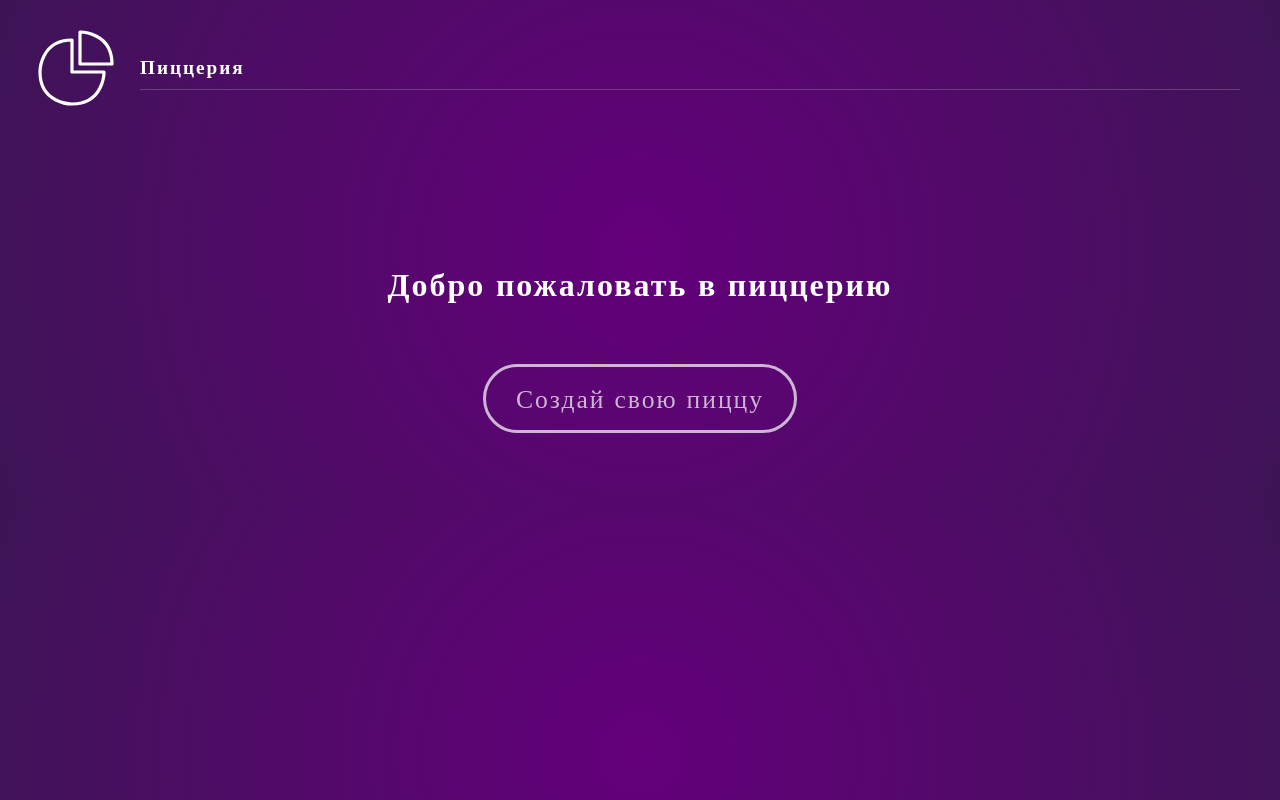
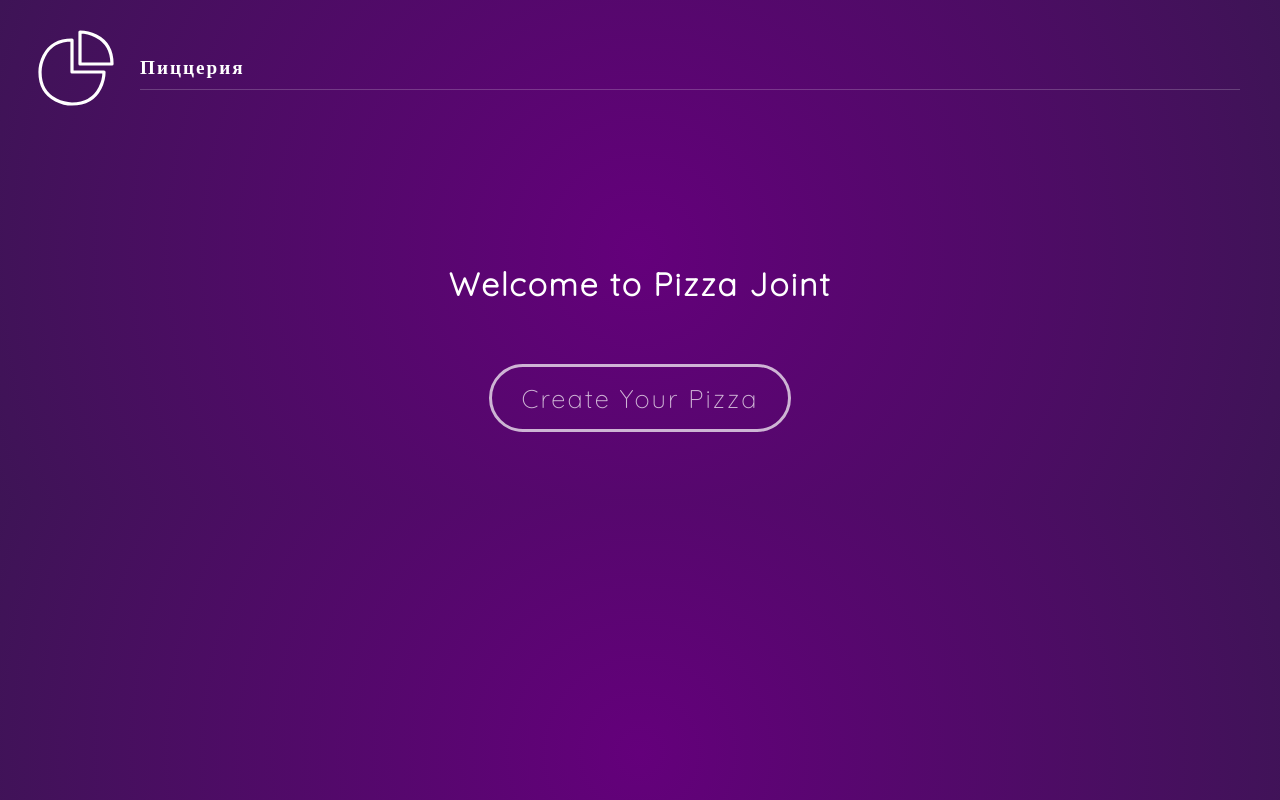
Before and after one commit to Zelelo622/Pizzeria-framer-motion, a React (Create React App) app: page / in a window 1280 px wide. Built offline with nearby package versions, Linux system fonts and the light colour scheme.

Commit message:
анимация кнопки создания пиццы

```diff
--- a/src/components/Home.js
+++ b/src/components/Home.js
@@ -1,6 +1,21 @@
 import React from "react";
-import { NavLink } from "react-router-dom";
+import { Link } from "react-router-dom";
 import { motion } from "framer-motion";
+
+const buttonVariants = {
+  visible: {
+    x: [0, -10, 10, -10, 10, 0],
+    transition: { delay: 2 }
+  },
+  hover: {
+    scale: [1, 1.1, 1, 1.1, 1, 1.1],
+    textShadow: "0px 0px 8px rgb(255,255,255)",
+    boxShadow: "0px 0px 8px rgb(255,255,255)",
+    transition: {
+      duration: 1.5,
+    },
+  },
+};
 
 const Home = () => {
   return (
@@ -8,20 +23,18 @@ const Home = () => {
       className="home container"
       initial={{ opacity: 0 }}
       animate={{ opacity: 1 }}
-      transition={{ delay: 0.4, duration: 1.5 }}
+      transition={{ delay: 1.5, duration: 1.5 }}
     >
-      <h2>Добро пожаловать в пиццерию</h2>
-      <NavLink to="/base">
+      <h2>Welcome to Pizza Joint</h2>
+      <Link to="/base">
         <motion.button
-          whileHover={{
-            scale: 1.1,
-            textShadow: "0px 0px 8px rgb(255,255,255)",
-            boxShadow: "0px 0px 8px rgb(255,255,255)",
-          }}
+          variants={buttonVariants}
+          animate="visible"
+          whileHover="hover"
         >
-          Создай свою пиццу
+          Create Your Pizza
         </motion.button>
-      </NavLink>
+      </Link>
     </motion.div>
   );
 };
```
